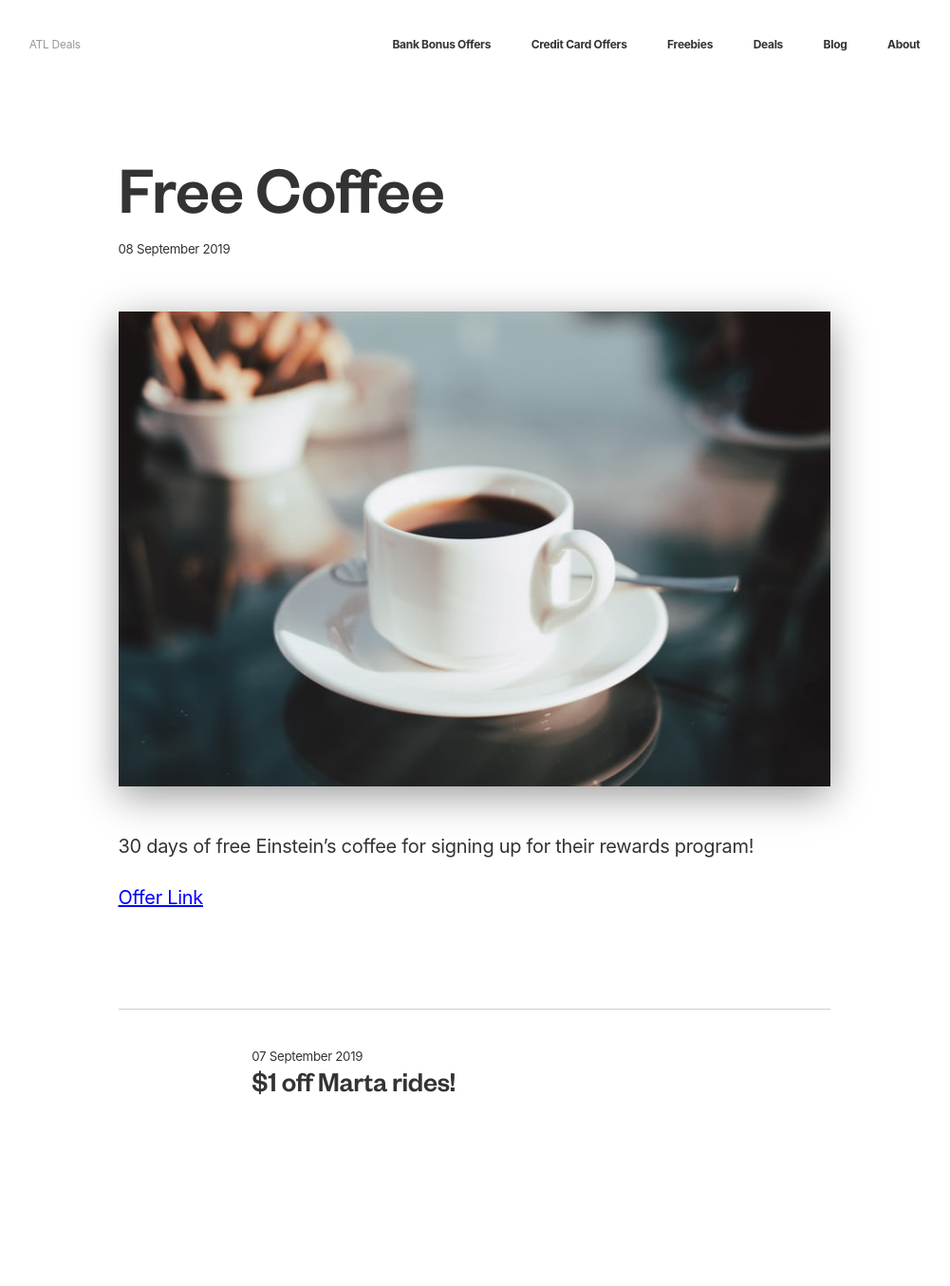
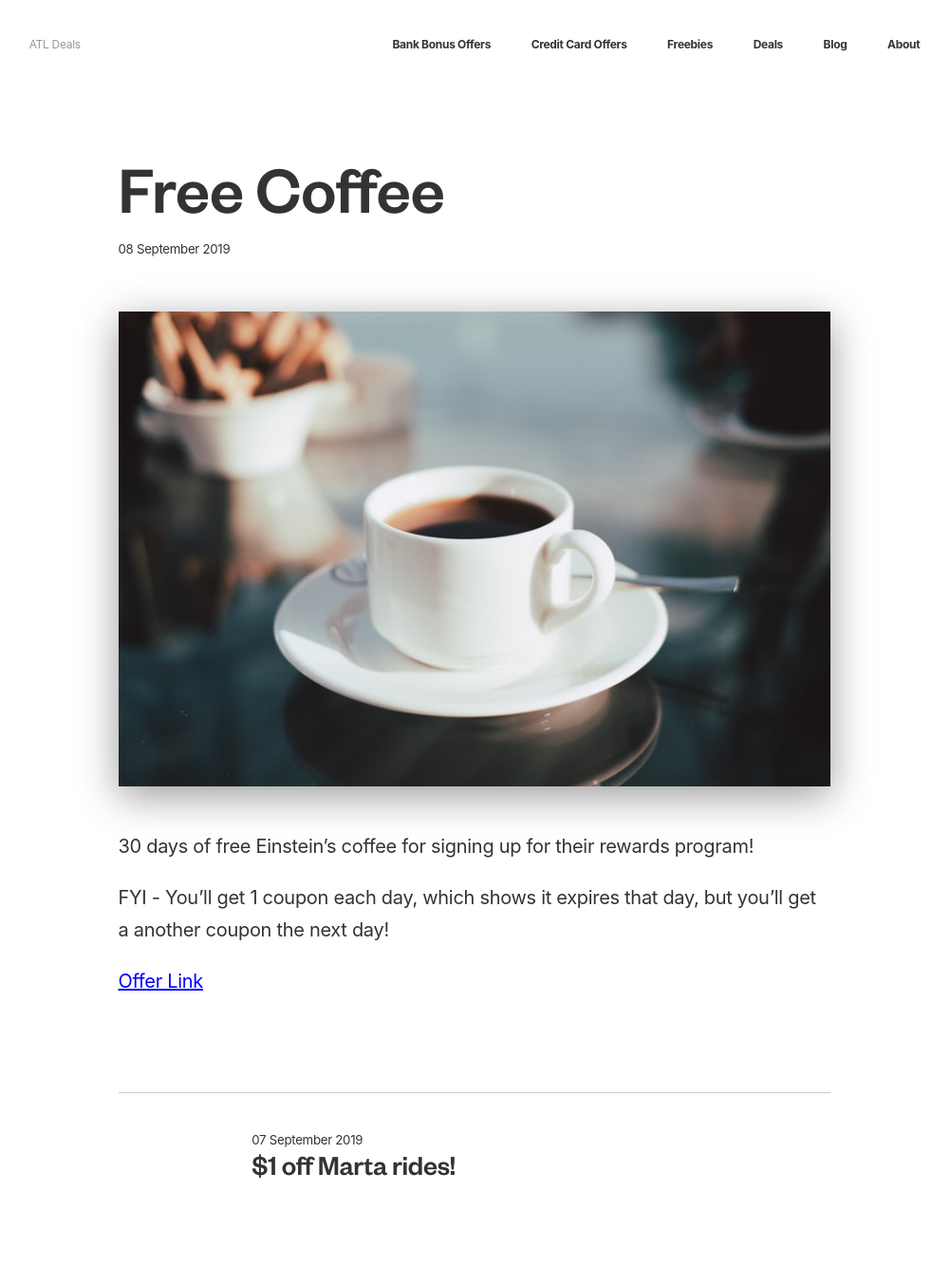
Before and after one commit to ohiosveryown/atldeals, a Jekyll site: the page built from _posts/2019-09-08-free-coffee.markdown, in a window 1280 px wide. Shown: the whole page at 95% size, without its empty margins (140-1141 px from the left). Built offline with Jekyll 4.4.1, drawn with Linux system fonts in a browser that asks for light colours; our own code applies the rules of GitHub Pages for plain Markdown files; before the commit the page ends 1266 px from its top, so only the background shows below that.

Commit message:
Updated Free Coffee

```diff
--- a/_posts/2019-09-08-free-coffee.markdown
+++ b/_posts/2019-09-08-free-coffee.markdown
@@ -11,4 +11,6 @@ description: 30 days of free Einstein’s coffee for signing up for their reward
 
 30 days of free Einstein’s coffee for signing up for their rewards program!
 
+FYI - You'll get 1 coupon each day, which shows it expires that day, but you'll get a another coupon the next day!
+
 [Offer Link](https://rewards.einsteinbros.com/join?offerCode=FREECOD30&utm_source=social&utm_campaign=panera)
```
